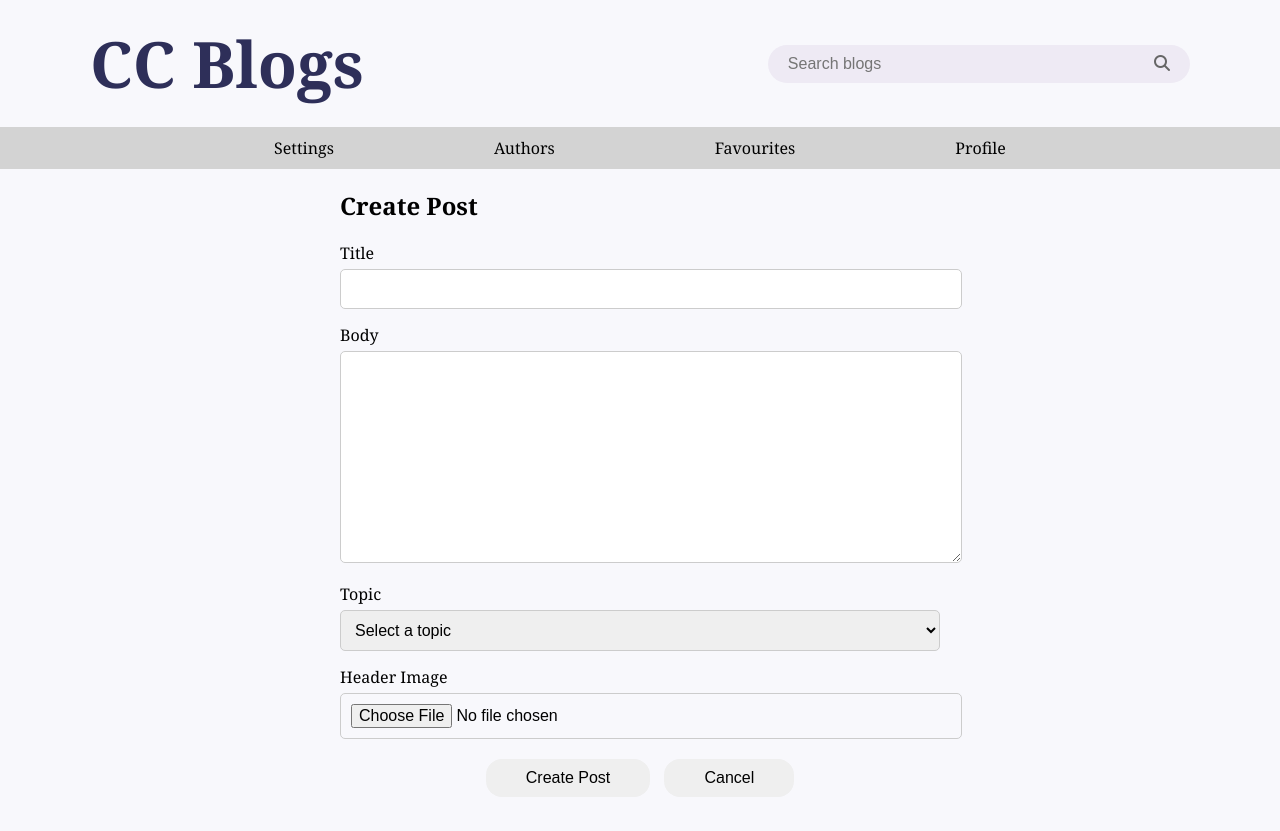
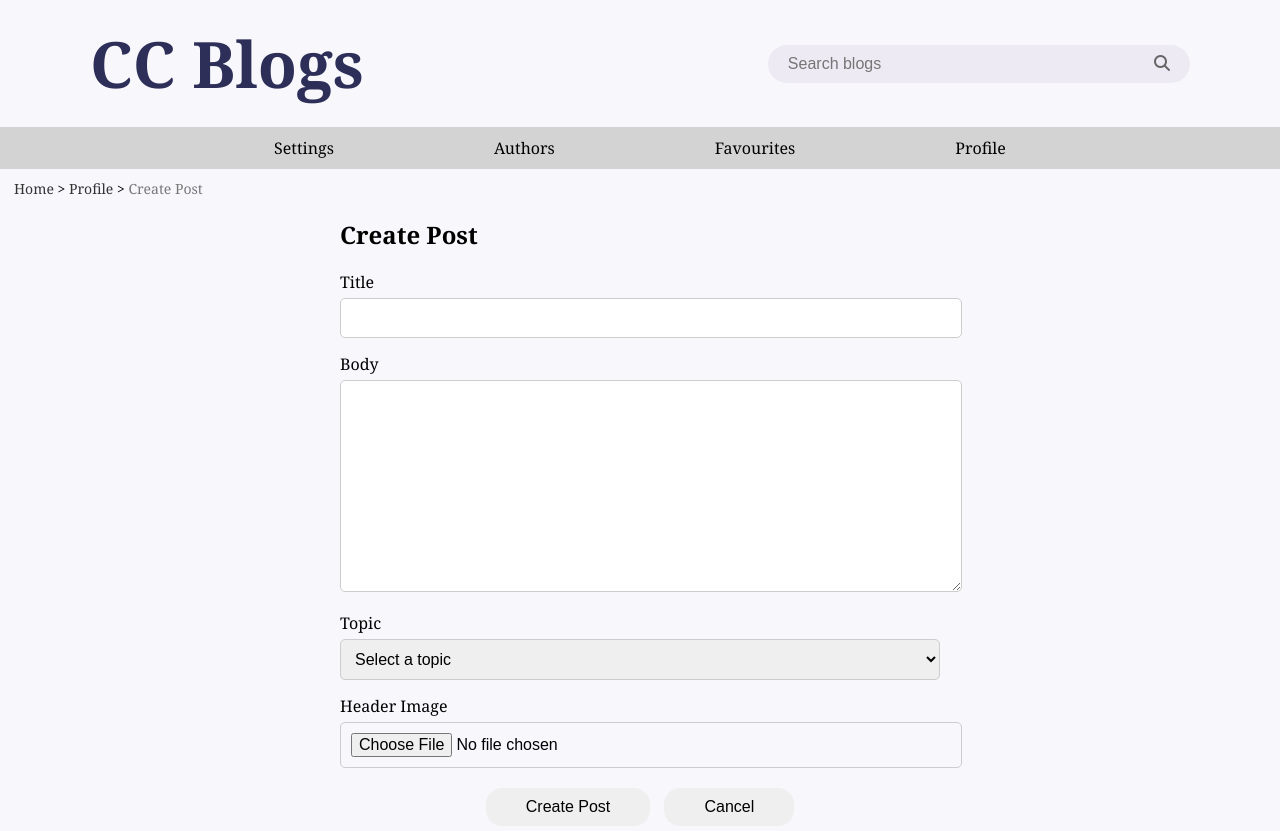
Before and after one commit to cschwebi/COSC_360_Project, a PHP site: page /createPost.html in a window 1280 px wide. Before the commit the page ends 797 px from the top, so only its background shows below. Run offline with PHP 8.4, Linux system fonts and the light colour scheme; some libraries are stand-ins or nearby versions.

Commit message:
adding breadcrumbs

```diff
--- a/createPost.html
+++ b/createPost.html
@@ -10,6 +10,12 @@
 </head>
 <body>
     <div id="header"></div>
+
+    <nav class="breadcrumb">
+        <a href="index.html">Home</a> &gt;
+        <a href="profile.html">Profile</a> &gt;
+        <span>Create Post</span>
+    </nav>
 
     <div class="form-container">
         <h2>Create Post</h2>
--- a/css/createPost.css
+++ b/css/createPost.css
@@ -53,3 +53,22 @@
 .form-buttons button:hover{
     background-color: rgb(150, 150, 150);
 }
+.breadcrumb {
+    font-size: 14px;
+    margin: 10px 0;
+    position: relative;
+    left: 1em;
+}
+
+.breadcrumb a {
+    color: #333;
+    text-decoration: none;
+}
+
+.breadcrumb a:hover {
+    text-decoration: underline;
+}
+
+.breadcrumb span {
+    color: #777;
+}
--- a/editProfile.html
+++ b/editProfile.html
@@ -10,6 +10,12 @@
 </head>
 <body>
     <div id="header"></div>
+
+    <nav class="breadcrumb">
+        <a href="index.html">Home</a> &gt;
+        <a href="profile.html">Profile</a> &gt;
+        <span>Edit Profile</span>
+    </nav>
 
     <div class="form-container">
         <h2>Edit Profile</h2>
```
Also changed, not shown: css/editProfile.css (+20 -0 lines).
